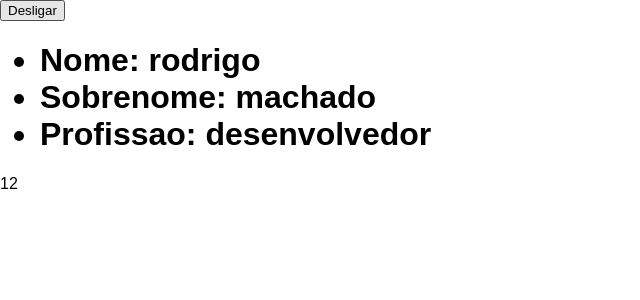
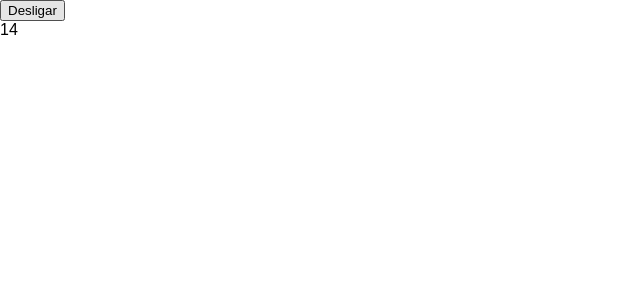
Before and after one commit to RodrigoMachado9/React-Js-Components, a React (Create React App) app: page / in a window 1280 px wide. Shown: the top 300 px of the page, without its empty margins (0-640 px from the left). Built offline with nearby package versions, Linux system fonts and the light colour scheme.

Commit message:
handles events

```diff
--- a/src/App.js
+++ b/src/App.js
@@ -29,8 +29,8 @@ class App extends Component {
     return (
       <div className="App">
           <MyButton/>
-          <MeuComponente {...dados}/>
-          <Time/>
+          {/*<MeuComponente {...dados}/>*/}
+          {/*<Time/>*/}
           {/*<MeuComponentEscolhido name={variableComponent}/>*/}
       </div>
     );
--- a/src/components/MyButton.js
+++ b/src/components/MyButton.js
@@ -1,5 +1,5 @@
 import React, { Component } from 'react';
-
+import Time from "./Time";
 
  const INITIAL_STATE = {
   isOn: true
@@ -35,7 +35,11 @@ class MyButton extends Component{
         // const state =  this.state;
         return(
             // arrow function . . . . . is here, passando parametros..
-            <button onClick={(event)=>{this.handleClick(event, 'hello_world')}}>{this.state.isOn ? 'Desligar': 'Ligar'}</button>
+            <div>
+                <button onClick={(event)=>{this.handleClick(event, 'hello_world')}}>{this.state.isOn ? 'Desligar': 'Ligar'}</button>
+                {this.state.isOn? <Time/>: <p> Counter is Off</p>}
+            </div>
+
             // <button onClick={this.handleClick}>{this.state.isOn ? 'Desligar': 'Ligar'}</button>
 
         )
```
